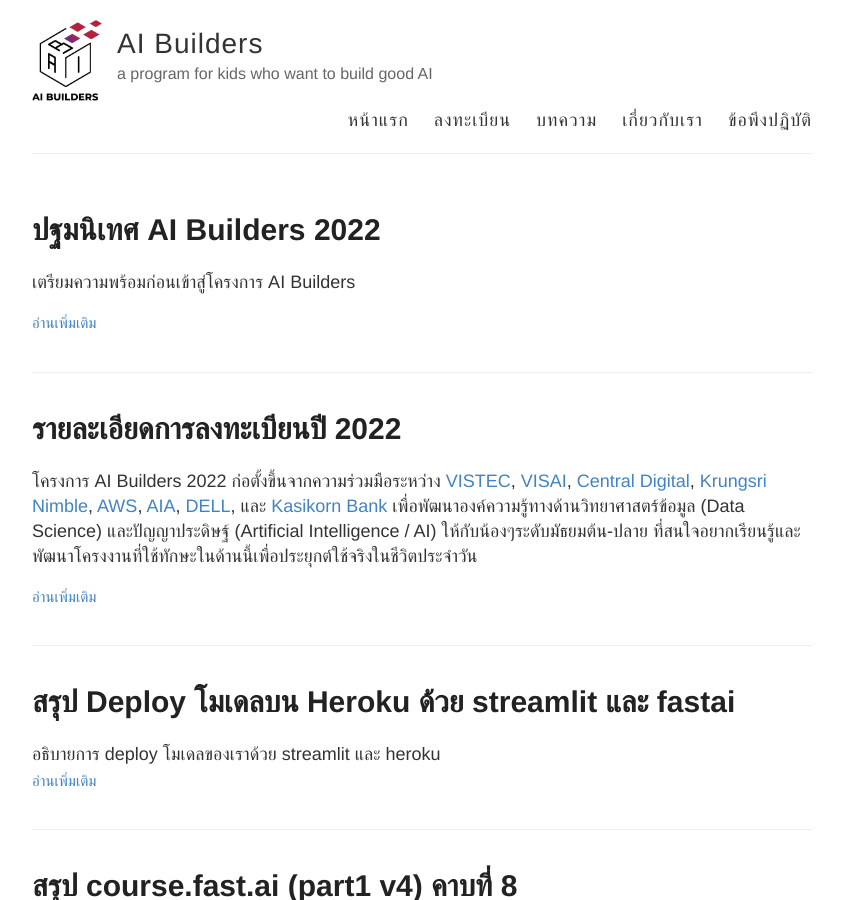
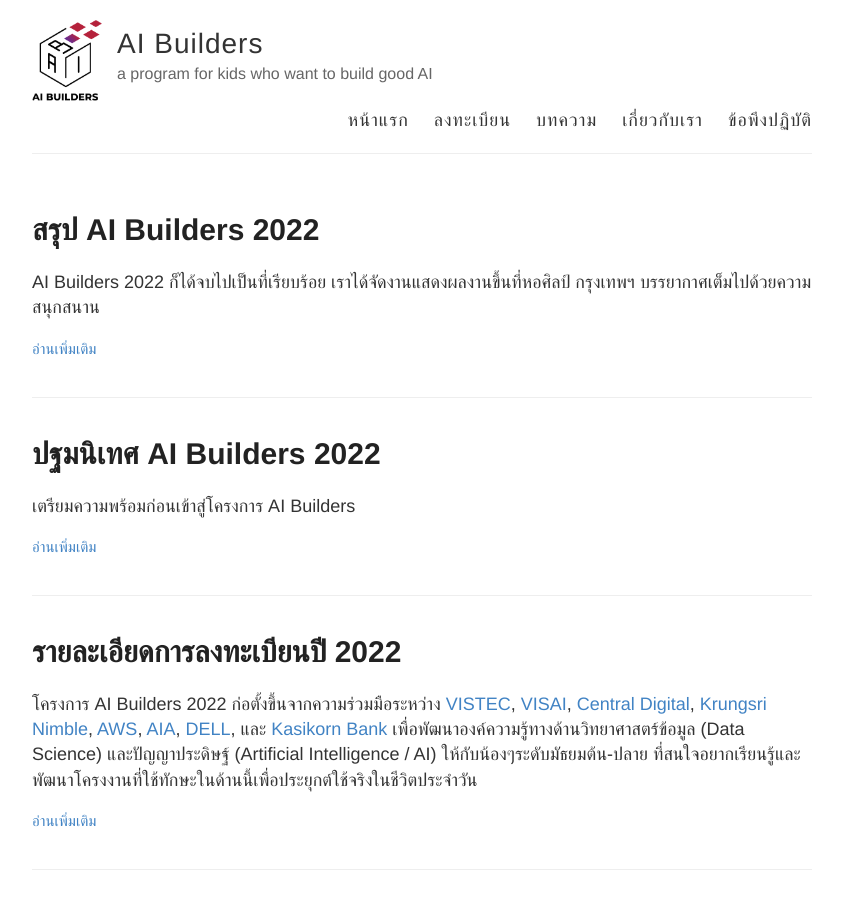
Before and after one commit to ai-builders/ai-builders.github.io, a Jekyll site: the page built from docs/blog.md, in a window 1280 px wide and 900 px high. Shown: the whole window, without its empty margins (218-1061 px from the left). Built offline with Jekyll 4.4.1, drawn with Linux system fonts in a browser that asks for light colours.

Commit message:
Update logos

```diff
--- /dev/null
+++ b/docs/_posts/2022-6-10-aib-2022.md
@@ -0,0 +1,31 @@
+---
+layout: post
+title: สรุป AI Builders 2022
+---
+
+AI Builders 2022 ก็ได้จบไปเป็นที่เรียบร้อย เราได้จัดงานแสดงผลงานขึ้นที่หอศิลป์ กรุงเทพฯ
+บรรยากาศเต็มไปด้วยความสนุกสนาน
+
+ถ้าใครที่พลาดมาดูงาน AI Builders 2022 ก็สามารถติดตามย้อนหลังได้จาก
+
+- [บทเรียนของ AI Builders](https://github.com/ai-builders/curriculum)
+- [โชว์เคสของ AI Builders](https://ai-builders.github.io/showcase)
+
+ทั้งนี้ผู้จัดงานต้องขอบคุณ Sponsors ที่ช่วยสนับสนุนการจัดงานของเราในปีนี้ ได้แก่
+
+<p class="sponsor-imgs">
+<div class="row">
+    <img src="{{ site.baseurl }}/images/vistec_logo.png"  height="50" />
+    <img src="{{ site.baseurl }}/images/visai_logo.png"  height="50" />
+    <img src="{{ site.baseurl }}/images/central_tech_logo.png"  height="50" />
+    <img src="{{ site.baseurl }}/images/krungsri_nimble_logo.png"  height="50" />
+    <img src="{{ site.baseurl }}/images/AWS_logo.png"  height="50" />
+</div>
+<div class="row">
+    <img src="{{ site.baseurl }}/images/aia_logo.png"  height="54" />
+    <img src="{{ site.baseurl }}/images/dell_tech_logo.png"  height="48.5" />
+</div>
+    <div class="row">
+    <img src="{{ site.baseurl }}/images/kbank_logo.png"  height="54" />
+</div>
+</p>
```
Also changed, not shown: docs/index.html (+13 -12 lines), docs/images/central_digital_logo.png (added), docs/images/osk_ai_logo.png (added), docs/images/pmub_logo.png (added).
